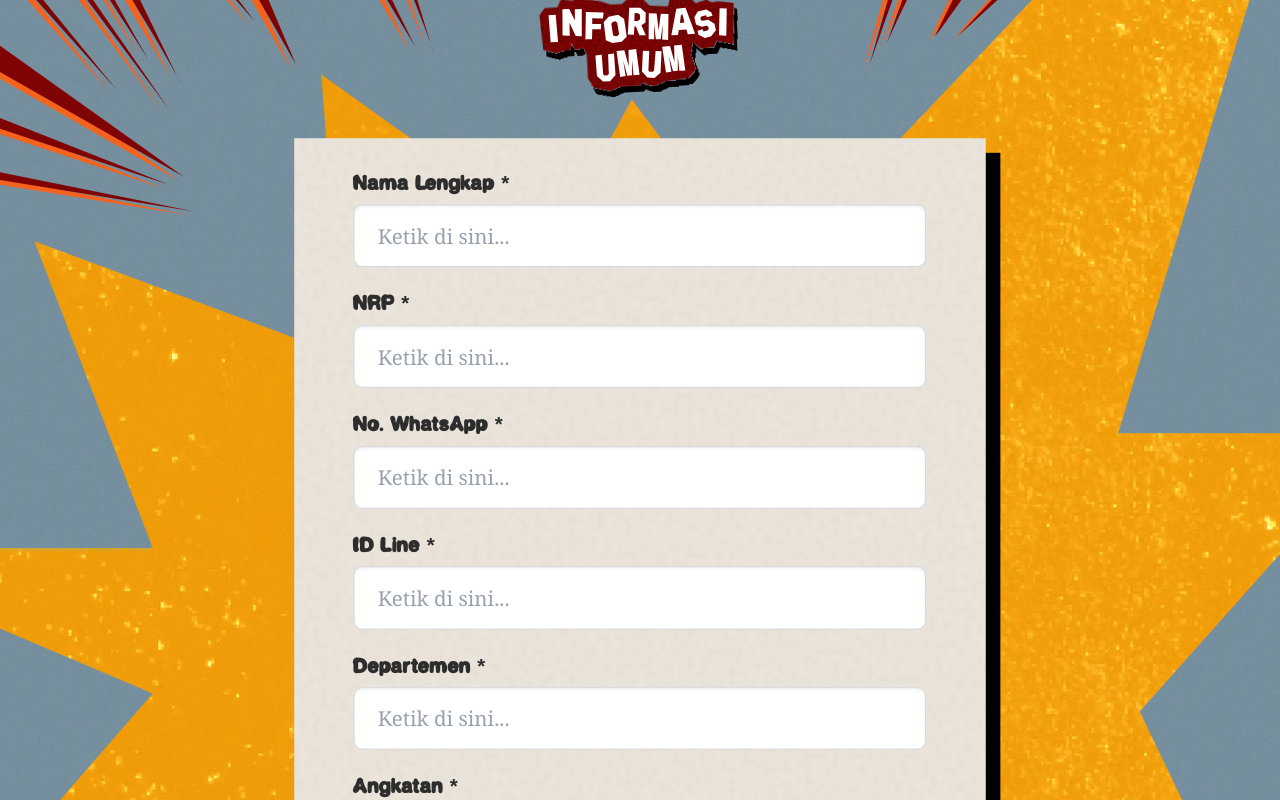
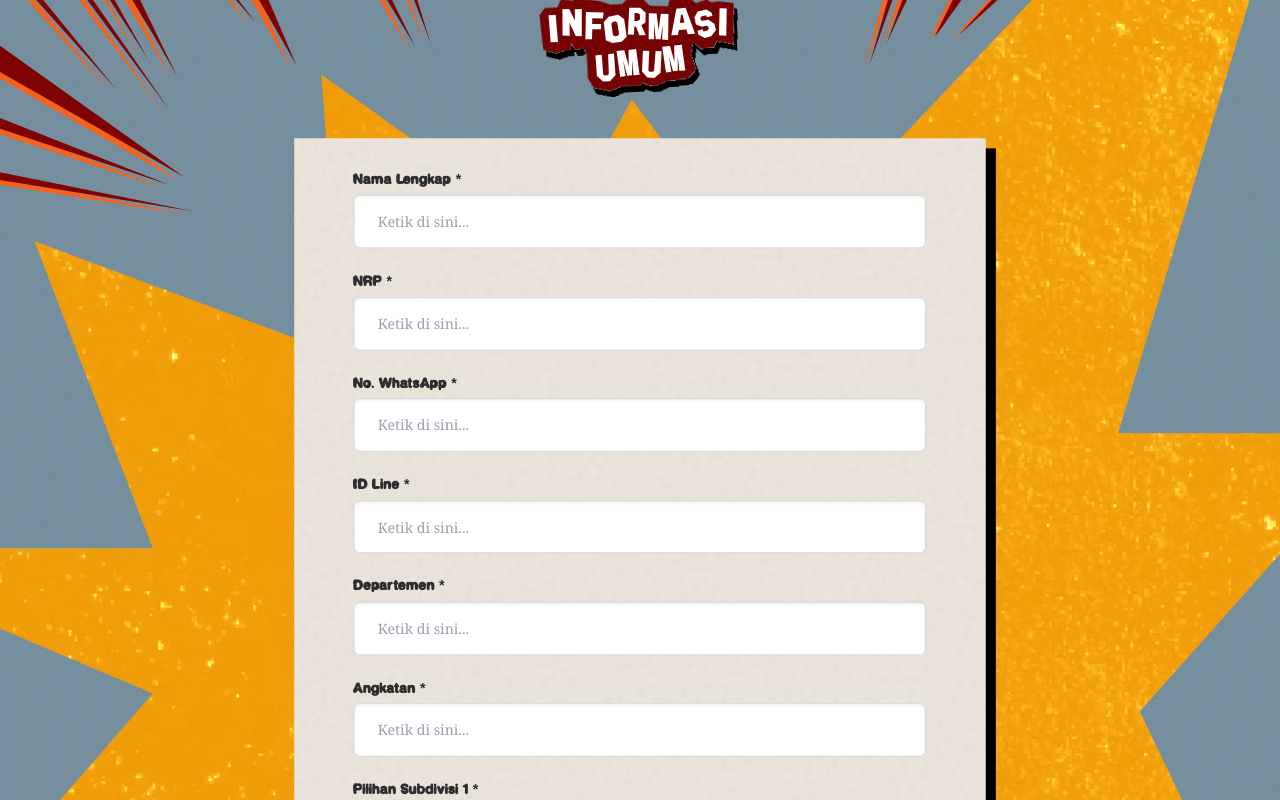
Before and after one commit to EvanCN10/IBL, a Next.js app in the folder frontend/: page /register in a window 1280 px wide. Shown: the part 1500-2300 px from the top of the page. Built offline with nearby package versions, Linux system fonts and the light colour scheme.

Commit message:
fix:lcp-font-2

```diff
--- a/frontend/app/globals.css
+++ b/frontend/app/globals.css
@@ -222,6 +222,16 @@
   }
 }
 
+/* Kunci ukuran di atas 1440px */
+@media (min-width: 1220px) {
+  :root {
+    --form-font-size: 16px;        /* Berhenti tumbuh dan terkunci di 26px */
+    --form-title-font-size: 64px;  /* Terkunci di 83px */
+    --form-error-font-size: 14px;  /* Terkunci di 23px */
+  }
+}
+
+
 .dark {
   --background: 240 10% 3.9%;
   --foreground: 0 0% 98%;
--- a/frontend/components/sections/RegisterPage/FormStepFields.tsx
+++ b/frontend/components/sections/RegisterPage/FormStepFields.tsx
@@ -130,7 +130,7 @@ export const FormStepFields = ({
     const { GENERAL_QUESTIONS } = require("@/constants/questions");
     return (
       <div className="flex flex-col gap-5">
-        <h4 className="font-crosner text-sm font-bold text-gray-700 tracking-wider uppercase border-l-4 border-[#2B918E] pl-2 mb-1">
+        <h4 className="font-crosner text-sm font-bold text-gray-700 tracking-widest uppercase border-l-4 border-[#2B918E] pl-2 mb-1">
           Pertanyaan General
         </h4>
         {GENERAL_QUESTIONS.map((q: string, idx: number) => (
@@ -180,7 +180,7 @@ export const FormStepFields = ({
             <path strokeLinecap="round" strokeLinejoin="round" strokeWidth="2" d="M12 9v2m0 4h.01m-6.938 4h13.856c1.54 0 2.502-1.667 1.732-3L13.732 4c-.77-1.333-2.694-1.333-3.464 0L3.34 16c-.77 1.333.192 3 1.732 3z" />
           </svg>
         </div>
-        <h3 className="font-crosner text-xl font-semibold text-black uppercase tracking-wider">
+        <h3 className="font-crosner text-xl font-semibold text-black uppercase tracking-widest">
           {isChoice1 ? "Subdivisi Pilihan 1 Kosong" : "Subdivisi Pilihan 2 Kosong / Tidak Dipilih"}
         </h3>
         <p className="font-body text-sm text-gray-600 max-w-md">
@@ -219,7 +219,7 @@ export const FormStepFields = ({
       {/* Part 1: Pertanyaan Divisi */}
       {divisionQuestions.length > 0 && (
         <div className="flex flex-col gap-5">
-          <h4 className="font-crosner text-sm font-bold text-gray-700 tracking-wider uppercase border-l-4 border-[#2B918E] pl-2 mb-1">
+          <h4 className="font-crosner text-sm font-bold text-gray-700 tracking-widest uppercase border-l-4 border-[#2B918E] pl-2 mb-1">
             Pertanyaan Divisi
           </h4>
           {divisionQuestions.map((q, idx) => (
@@ -256,7 +256,7 @@ export const FormStepFields = ({
       {/* Part 2: Pertanyaan Study Case */}
       {studyCases.length > 0 && (
         <div className="flex flex-col gap-5 mt-4">
-          <h4 className="font-crosner text-sm font-bold text-gray-700 tracking-wider uppercase border-l-4 border-[#F4631E] pl-2 mb-1">
+          <h4 className="font-crosner text-sm font-bold text-gray-700 tracking-widest uppercase border-l-4 border-[#F4631E] pl-2 mb-1">
             Studi Kasus (Study Case)
           </h4>
           {studyCases.map((q, idx) => (
--- a/frontend/components/sections/RegisterPage/PortfolioReminderModal.tsx
+++ b/frontend/components/sections/RegisterPage/PortfolioReminderModal.tsx
@@ -70,7 +70,7 @@ export const PortfolioReminderModal = ({
 
         <h2
           id="portfolio-reminder-title"
-          className="font-crosner text-2xl sm:text-3xl uppercase tracking-wider text-[#7E0202]"
+          className="font-crosner text-2xl sm:text-3xl uppercase tracking-widest text-[#7E0202]"
         >
           Perhatian!
         </h2>
--- a/frontend/components/sections/RegisterPage/SubmitLoadingScreen.tsx
+++ b/frontend/components/sections/RegisterPage/SubmitLoadingScreen.tsx
@@ -78,7 +78,7 @@ export const SubmitLoadingScreen = () => {
           initial={{ opacity: 0, y: 6 }}
           animate={{ opacity: 1, y: 0 }}
           transition={{ duration: 0.25 }}
-          className="font-crosner text-center text-white text-base sm:text-lg uppercase tracking-wider min-h-[1.5em]"
+          className="font-crosner text-center text-white text-base sm:text-lg uppercase tracking-widest min-h-[1.5em]"
         >
           {STAGES[stage]}
         </motion.p>
```
